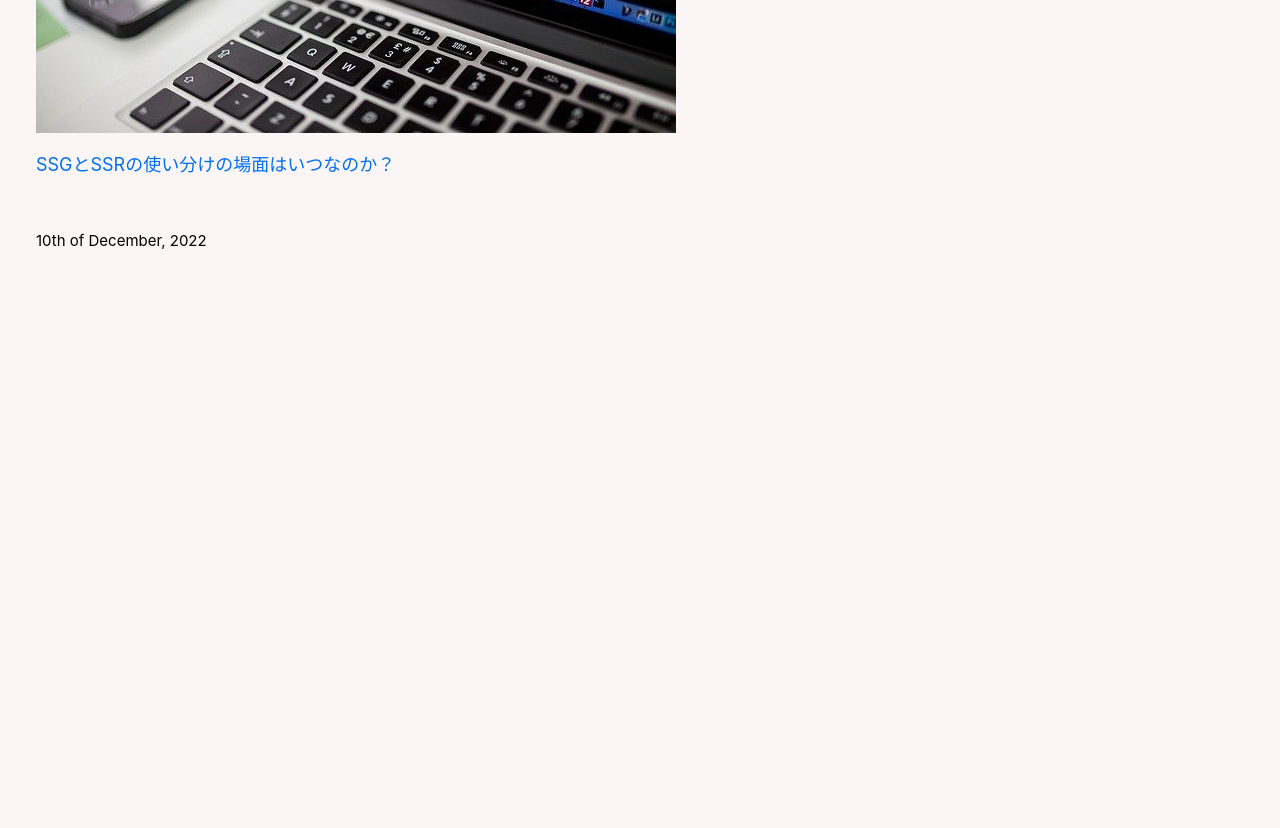
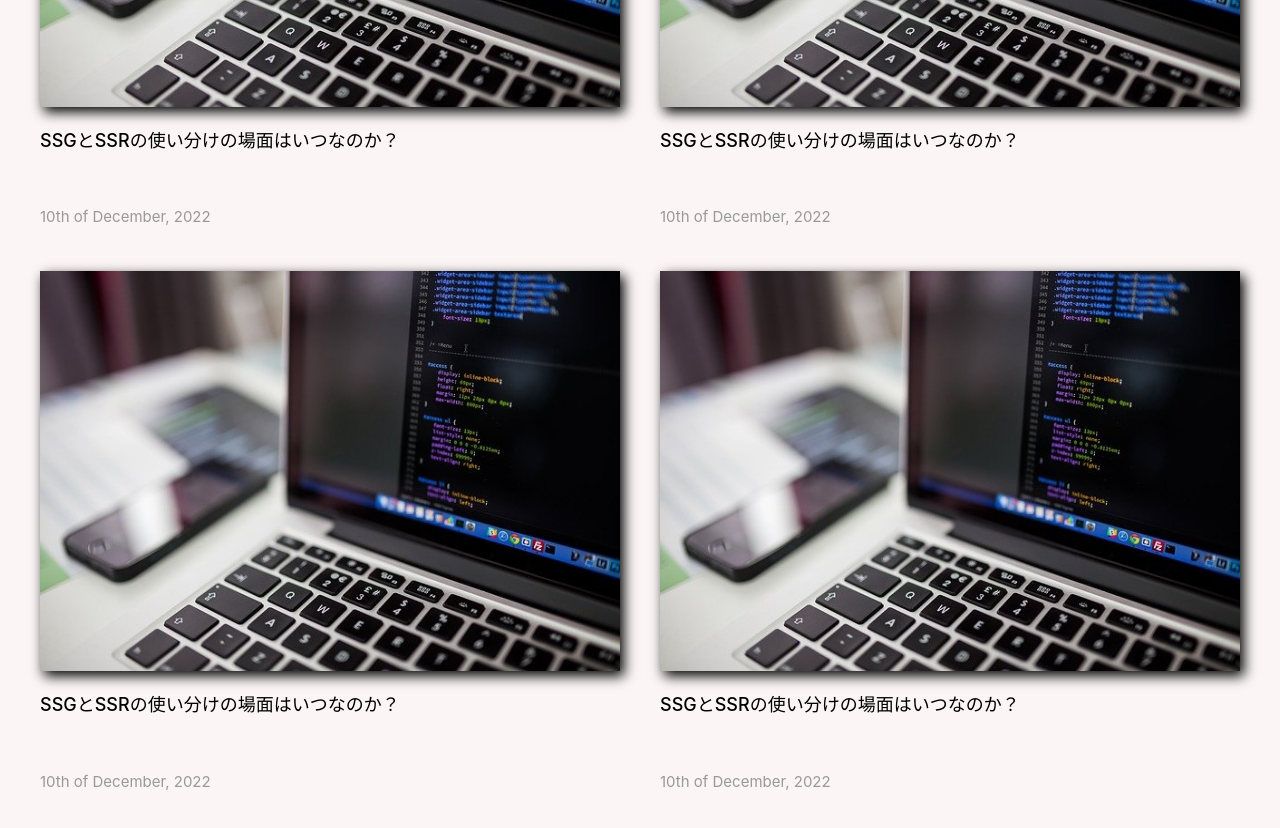
Before and after one commit to kenya6565/nextjs-blog, a Next.js app: page / in a window 1280 px wide. Shown: the part 660-1488 px from the top of the page. Before the commit the page ends 1023 px from the top, so only its background shows below. Built offline with nearby package versions, Linux system fonts and the light colour scheme.

Commit message:
fix index page

```diff
--- a/pages/index.tsx
+++ b/pages/index.tsx
@@ -13,16 +13,74 @@ export default function Home() {
       </section>
       <section>
         <h2>🗒エンジニアのブログ</h2>
-        <div>
+        <div className={styles.grid}>
           <article>
             <Link href="/">
-              <img src="/images/thumbnail01.jpg" alt="" />
+              <img
+                src="/images/thumbnail01.jpg"
+                className={styles.thumbnailImage}
+              />
             </Link>
             <Link href="/">
-              <p>SSGとSSRの使い分けの場面はいつなのか？</p>
+              <p className={utilStyles.boldText}>
+                SSGとSSRの使い分けの場面はいつなのか？
+              </p>
             </Link>
             <br />
-            <small>10th of December, 2022</small>
+            <small className={utilStyles.lightText}>
+              10th of December, 2022
+            </small>
+          </article>
+          <article>
+            <Link href="/">
+              <img
+                src="/images/thumbnail01.jpg"
+                className={styles.thumbnailImage}
+              />
+            </Link>
+            <Link href="/">
+              <p className={utilStyles.boldText}>
+                SSGとSSRの使い分けの場面はいつなのか？
+              </p>
+            </Link>
+            <br />
+            <small className={utilStyles.lightText}>
+              10th of December, 2022
+            </small>
+          </article>
+          <article>
+            <Link href="/">
+              <img
+                src="/images/thumbnail01.jpg"
+                className={styles.thumbnailImage}
+              />
+            </Link>
+            <Link href="/">
+              <p className={utilStyles.boldText}>
+                SSGとSSRの使い分けの場面はいつなのか？
+              </p>
+            </Link>
+            <br />
+            <small className={utilStyles.lightText}>
+              10th of December, 2022
+            </small>
+          </article>
+          <article>
+            <Link href="/">
+              <img
+                src="/images/thumbnail01.jpg"
+                className={styles.thumbnailImage}
+              />
+            </Link>
+            <Link href="/">
+              <p className={utilStyles.boldText}>
+                SSGとSSRの使い分けの場面はいつなのか？
+              </p>
+            </Link>
+            <br />
+            <small className={utilStyles.lightText}>
+              10th of December, 2022
+            </small>
           </article>
         </div>
       </section>
--- a/styles/Home.module.css
+++ b/styles/Home.module.css
@@ -1,3 +1,4 @@
+/* グリッドのcss */
 .container {
   padding: 0 2rem;
 }
@@ -12,118 +13,25 @@
   align-items: center;
 }
 
-.footer {
-  display: flex;
-  flex: 1;
-  padding: 2rem 0;
-  border-top: 1px solid #eaeaea;
-  justify-content: center;
-  align-items: center;
+.thumbnailImage {
+  width: 950px;
+  height: 400px;
+  margin-bottom: 20px;
+  box-shadow: 4px 5px 12px black;
+  transition: all 0.3s;
+  cursor: pointer;
 }
 
-.footer a {
-  display: flex;
-  justify-content: center;
-  align-items: center;
-  flex-grow: 1;
-}
-
-.title a {
-  color: #0070f3;
-  text-decoration: none;
-}
-
-.title a:hover,
-.title a:focus,
-.title a:active {
-  text-decoration: underline;
-}
-
-.title {
-  margin: 0;
-  line-height: 1.15;
-  font-size: 4rem;
-}
-
-.title,
-.description {
-  text-align: center;
-}
-
-.description {
-  margin: 4rem 0;
-  line-height: 1.5;
-  font-size: 1.5rem;
-}
-
-.code {
-  background: #fafafa;
-  border-radius: 5px;
-  padding: 0.75rem;
-  font-size: 1.1rem;
-  font-family: Menlo, Monaco, Lucida Console, Liberation Mono, DejaVu Sans Mono,
-    Bitstream Vera Sans Mono, Courier New, monospace;
+.thumbnailImage:hover {
+  transform: translate(4px, 5px);
+  box-shadow: none;
 }
 
 .grid {
-  display: flex;
-  align-items: center;
-  justify-content: center;
+  display: grid;
   flex-wrap: wrap;
-  max-width: 800px;
+  max-width: 1200px;
+  gap: 40px;
+  margin: 0 auto;
+  grid-template-columns: repeat(auto-fit, minmax(400px, 1fr));
 }
-
-.card {
-  margin: 1rem;
-  padding: 1.5rem;
-  text-align: left;
-  color: inherit;
-  text-decoration: none;
-  border: 1px solid #eaeaea;
-  border-radius: 10px;
-  transition: color 0.15s ease, border-color 0.15s ease;
-  max-width: 300px;
-}
-
-.card:hover,
-.card:focus,
-.card:active {
-  color: #0070f3;
-  border-color: #0070f3;
-}
-
-.card h2 {
-  margin: 0 0 1rem 0;
-  font-size: 1.5rem;
-}
-
-.card p {
-  margin: 0;
-  font-size: 1.25rem;
-  line-height: 1.5;
-}
-
-.logo {
-  height: 1em;
-  margin-left: 0.5rem;
-}
-
-@media (max-width: 600px) {
-  .grid {
-    width: 100%;
-    flex-direction: column;
-  }
-}
-
-@media (prefers-color-scheme: dark) {
-  .card,
-  .footer {
-    border-color: #222;
-  }
-  .code {
-    background: #111;
-  }
-  .logo img {
-    filter: invert(1);
-  }
-}
```
